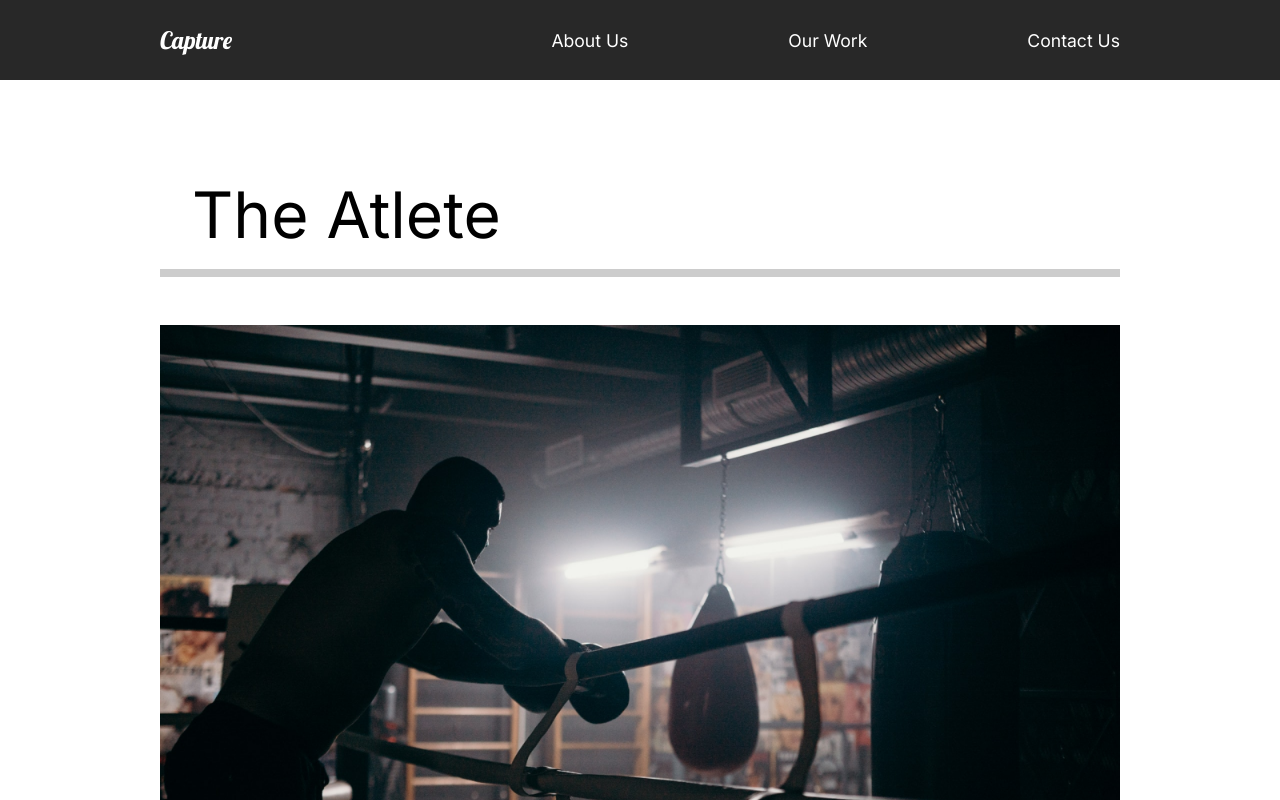
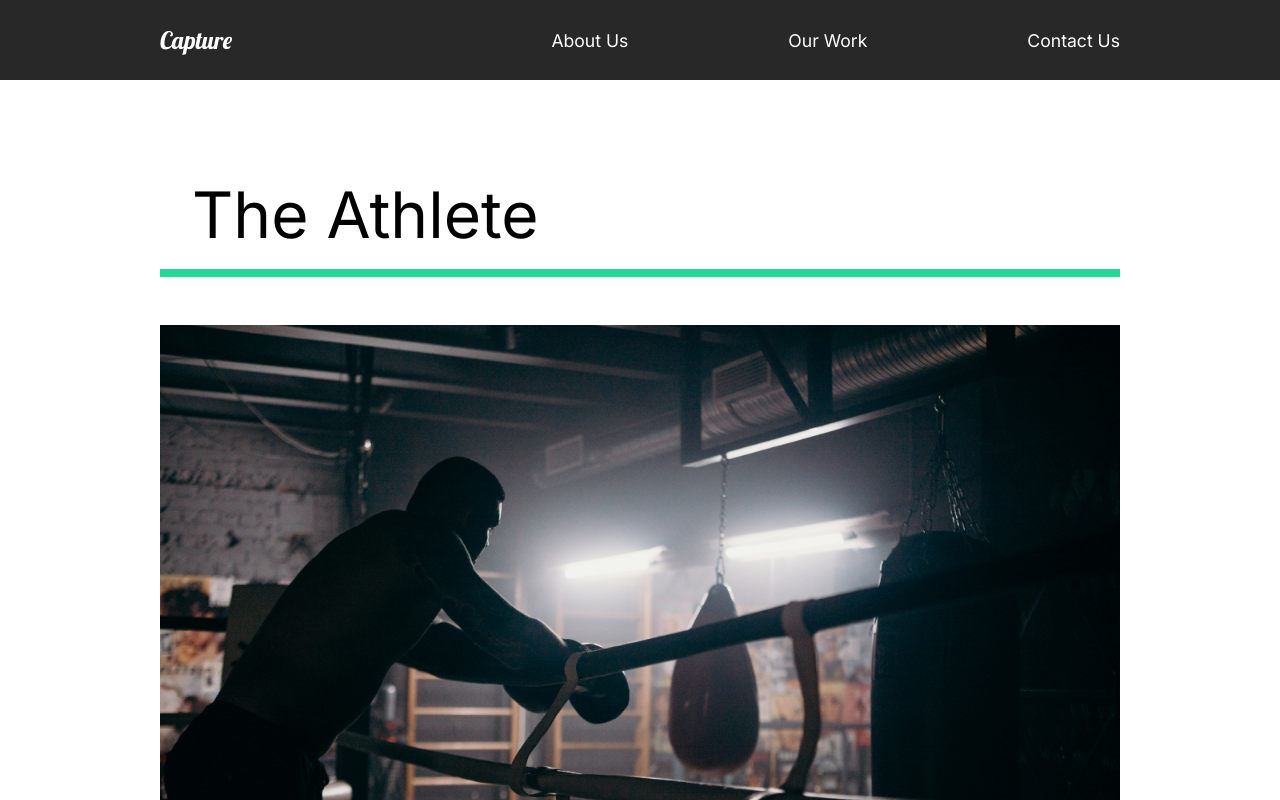
Before and after one commit to Avilash2001/capture, a React (Create React App) app: page /work in a window 1280 px wide. Shown: the top 800 px of the page. Built offline with nearby package versions, Linux system fonts and the light colour scheme.

Commit message:
16. Animated the Our Work Section

```diff
--- a/src/animation.js
+++ b/src/animation.js
@@ -1,14 +1,12 @@
 export const pageAnimation = {
     hidden: {
         opacity:0,
-        y:300
     },
 
     show: {
         opacity:1,
-        y:0,
         transition: {
-            duration:1,
+            duration:0.5,
             when: "beforeChildren",
             staggerChildren:0.25
         }
@@ -61,3 +59,44 @@
         }
     }
 }
+
+export const lineAnimation = {
+    hidden:{
+        width: '0%'
+    },
+    show: {
+        width: '100%',
+        transition:{
+            duration:0.95
+        }
+    }
+}
+
+export const slider = {
+    hidden:{
+        x:'-130%',
+        skew: '45deg'
+    },
+
+    show:{
+        x:'100%',
+        skew: '0deg',
+        transition:{
+            ease: 'easeOut',
+            duration:1
+        }
+    }
+}
+
+export const sliderContainer = {
+    hidden:{
+        opacity: 1,
+    },
+    show:{
+        opacity: 1,
+        transition:{
+            staggerChildren:0.1,
+            ease:'easeOut'
+        }
+    }
+}
--- a/src/components/ServicesSection.js
+++ b/src/components/ServicesSection.js
@@ -75,6 +75,8 @@
 `
 
 const Card = styled.div`
+    /* flex-basis: 20%;
+    padding: 2rem; */
     flex-basis: 20rem;
     .icon{
         display:flex;
--- a/src/pages/OurWork.js
+++ b/src/pages/OurWork.js
@@ -6,17 +6,25 @@
 import goodtimes from '../img/goodtimes-small.png';
 //Animation
 import {motion} from 'framer-motion';
-import { pageAnimation } from "../animation";
+import { pageAnimation,fade,photoAnim,lineAnimation,slider,sliderContainer } from "../animation";
 
 
 const OurWork = () =>{
     return(
         <Work variants={pageAnimation} initial ="hidden" animate="show" exit ="exit"  style={{background:"#fff"}}>
+            <motion.div variants={sliderContainer}>
+                <Frame1 variants={slider}></Frame1>
+                <Frame2 variants={slider}></Frame2>
+                <Frame3 variants={slider}></Frame3>
+                <Frame4 variants={slider}></Frame4>
+            </motion.div>
             <Movie>
-                <h2>The Atlete</h2>
-                <div className="line"></div>
+                <motion.h2 variants={fade} >The Athlete</motion.h2>
+                <motion.div variants={lineAnimation} className="line"></motion.div>
                 <Link to="/work/the-athlete">
-                    <img src={athlete} alt="athlete"/>
+                    <Hide>
+                        <motion.img variants={photoAnim} src={athlete} alt="athlete"/>
+                    </Hide>
                 </Link>
             </Movie>
 
@@ -52,7 +60,7 @@
     padding-bottom: 10rem;
     .line{
         height:0.5rem;
-        background:#cccccc;
+        background:#23d997;
         margin-bottom: 3rem;
     }
     img{
@@ -62,4 +70,28 @@
     }
 `
 
+const Hide = styled.div`
+    overflow:hidden;
+`
+//Frame Animation
+const Frame1 = styled(motion.div)`
+    position: fixed;
+    left:0;
+    top: 10%;
+    width: 100%;
+    height: 100vh;
+    background: #fffebf;
+    z-index: 2;
+`
+
+const Frame2 = styled(Frame1)`
+    background: #ff8efb;
+`
+const Frame3 = styled(Frame1)`
+    background: #8ed2ff;
+`
+const Frame4 = styled(Frame1)`
+    background: #8effa0;
+`
+
 export default OurWork;
```
Also changed, not shown: 1 other file (tests, documents, lock files or other folders).
